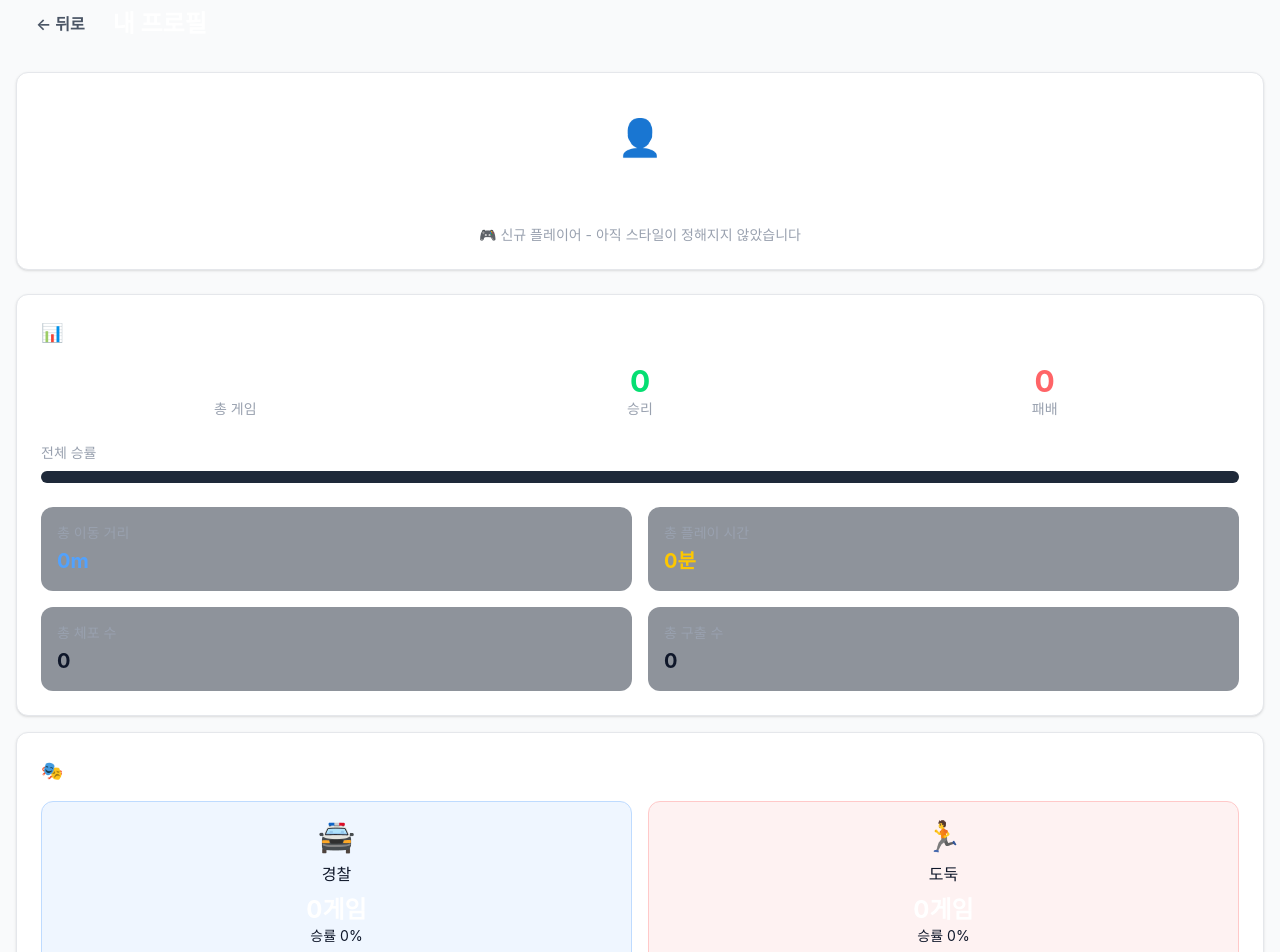
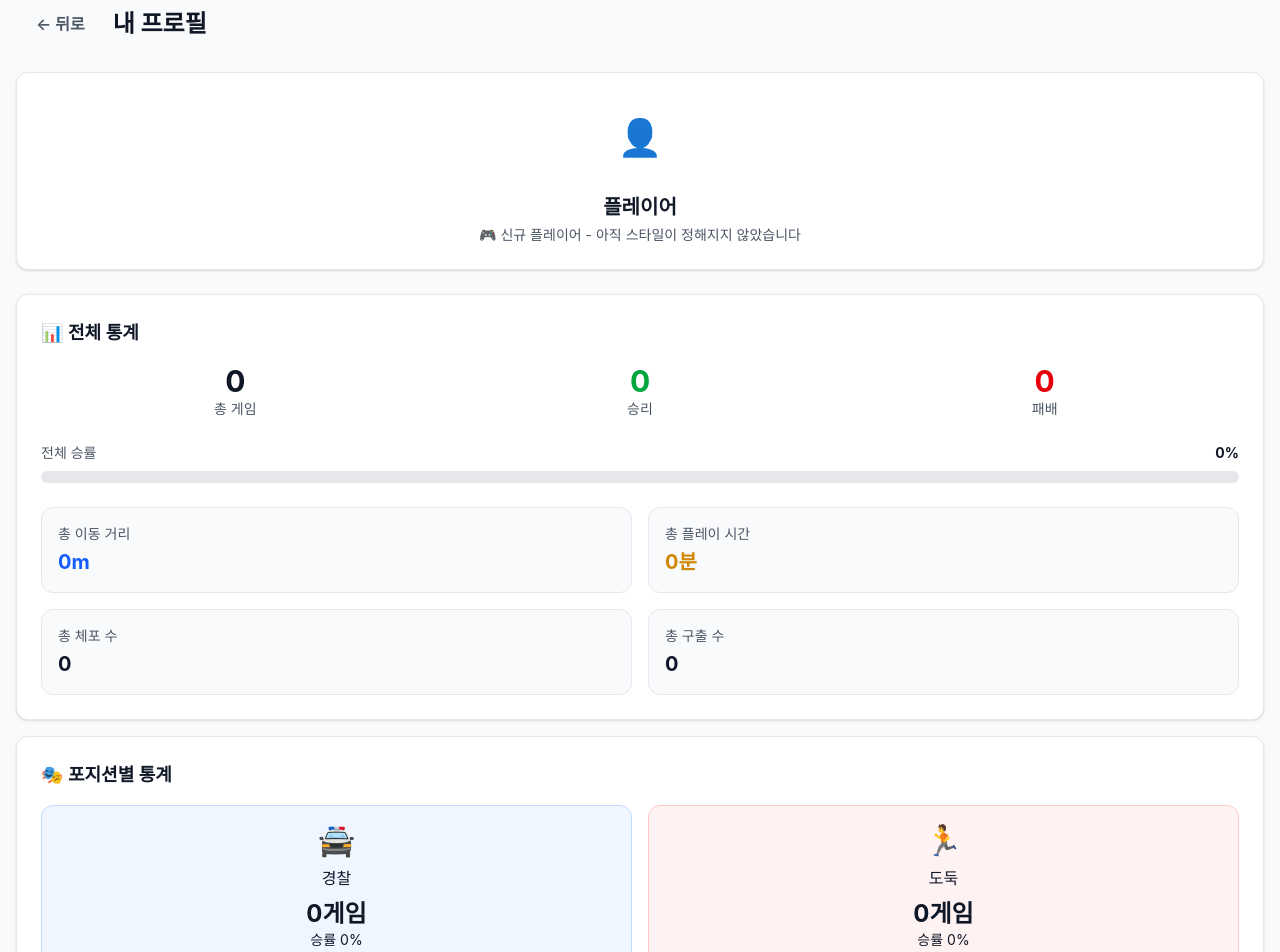
Before and after one commit to wpals0817-max/policenthief, a Next.js app: page /profile in a window 1280 px wide. Shown: the top 952 px of the page. Built offline with nearby package versions, Linux system fonts and the light colour scheme.

Commit message:
룰북, 프로필, 결과 페이지 라이트 테마 적용 - 전체 페이지 통일

```diff
--- a/src/app/profile/page.tsx
+++ b/src/app/profile/page.tsx
@@ -43,13 +43,13 @@ export default function ProfilePage() {
   });
 
   return (
-    <main className="min-h-screen p-4 safe-area-top safe-area-bottom">
+    <main className="min-h-screen p-4 safe-area-top safe-area-bottom bg-gray-50">
       {/* 헤더 */}
       <div className="flex items-center mb-6">
         <Button variant="ghost" onClick={() => router.back()}>
           ← 뒤로
         </Button>
-        <h1 className="text-2xl font-bold text-white ml-2">내 프로필</h1>
+        <h1 className="text-2xl font-bold text-gray-900 ml-2">내 프로필</h1>
       </div>
 
       {/* 프로필 카드 */}
@@ -58,37 +58,37 @@ export default function ProfilePage() {
           <div className="w-20 h-20 rounded-full bg-gradient-to-r from-police-500 to-thief-500 mx-auto flex items-center justify-center text-4xl mb-4">
             {totalGames > 50 ? "🏆" : totalGames > 20 ? "⭐" : "👤"}
           </div>
-          <h2 className="text-xl font-bold text-white">{userName || "플레이어"}</h2>
-          <p className="text-gray-400 text-sm mt-1">{playerStyle}</p>
+          <h2 className="text-xl font-bold text-gray-900">{userName || "플레이어"}</h2>
+          <p className="text-gray-600 text-sm mt-1">{playerStyle}</p>
         </div>
       </Card>
 
       {/* 전체 통계 */}
       <Card variant="default" padding="lg" className="mb-4">
-        <h2 className="text-lg font-semibold text-white mb-4">📊 전체 통계</h2>
+        <h2 className="text-lg font-semibold text-gray-900 mb-4">📊 전체 통계</h2>
 
         <div className="grid grid-cols-3 gap-4 text-center mb-6">
           <div>
-            <p className="text-3xl font-bold text-white">{totalGames}</p>
-            <p className="text-gray-400 text-sm">총 게임</p>
+            <p className="text-3xl font-bold text-gray-900">{totalGames}</p>
+            <p className="text-gray-600 text-sm">총 게임</p>
           </div>
           <div>
-            <p className="text-3xl font-bold text-green-400">{wins}</p>
-            <p className="text-gray-400 text-sm">승리</p>
+            <p className="text-3xl font-bold text-green-600">{wins}</p>
+            <p className="text-gray-600 text-sm">승리</p>
           </div>
           <div>
-            <p className="text-3xl font-bold text-red-400">{loses}</p>
-            <p className="text-gray-400 text-sm">패배</p>
+            <p className="text-3xl font-bold text-red-600">{loses}</p>
+            <p className="text-gray-600 text-sm">패배</p>
           </div>
         </div>
 
         {/* 승률 바 */}
         <div className="mb-6">
           <div className="flex justify-between text-sm mb-2">
-            <span className="text-gray-400">전체 승률</span>
-            <span className="text-white font-bold">{winRate}%</span>
+            <span className="text-gray-600">전체 승률</span>
+            <span className="text-gray-900 font-bold">{winRate}%</span>
           </div>
-          <div className="h-3 bg-gray-800 rounded-full overflow-hidden">
+          <div className="h-3 bg-gray-200 rounded-full overflow-hidden">
             <div
               className="h-full bg-gradient-to-r from-green-500 to-green-400 transition-all duration-500"
               style={{ width: `${winRate}%` }}
@@ -98,40 +98,40 @@ export default function ProfilePage() {
 
         {/* 누적 기록 */}
         <div className="grid grid-cols-2 gap-4">
-          <div className="p-4 bg-gray-800/50 rounded-xl">
-            <p className="text-gray-400 text-sm mb-1">총 이동 거리</p>
-            <p className="text-xl font-bold text-blue-400">{formatDistance(totalDistance)}</p>
+          <div className="p-4 bg-gray-50 rounded-xl border border-gray-200">
+            <p className="text-gray-600 text-sm mb-1">총 이동 거리</p>
+            <p className="text-xl font-bold text-blue-600">{formatDistance(totalDistance)}</p>
           </div>
-          <div className="p-4 bg-gray-800/50 rounded-xl">
-            <p className="text-gray-400 text-sm mb-1">총 플레이 시간</p>
-            <p className="text-xl font-bold text-yellow-400">{Math.round(totalDuration / 60)}분</p>
+          <div className="p-4 bg-gray-50 rounded-xl border border-gray-200">
+            <p className="text-gray-600 text-sm mb-1">총 플레이 시간</p>
+            <p className="text-xl font-bold text-yellow-600">{Math.round(totalDuration / 60)}분</p>
           </div>
-          <div className="p-4 bg-gray-800/50 rounded-xl">
-            <p className="text-gray-400 text-sm mb-1">총 체포 수</p>
-            <p className="text-xl font-bold text-police-400">{totalCatches}</p>
+          <div className="p-4 bg-gray-50 rounded-xl border border-gray-200">
+            <p className="text-gray-600 text-sm mb-1">총 체포 수</p>
+            <p className="text-xl font-bold text-police-600">{totalCatches}</p>
           </div>
-          <div className="p-4 bg-gray-800/50 rounded-xl">
-            <p className="text-gray-400 text-sm mb-1">총 구출 수</p>
-            <p className="text-xl font-bold text-thief-400">{totalRescues}</p>
+          <div className="p-4 bg-gray-50 rounded-xl border border-gray-200">
+            <p className="text-gray-600 text-sm mb-1">총 구출 수</p>
+            <p className="text-xl font-bold text-thief-600">{totalRescues}</p>
           </div>
         </div>
       </Card>
 
       {/* 포지션별 통계 */}
       <Card variant="default" padding="lg" className="mb-4">
-        <h2 className="text-lg font-semibold text-white mb-4">🎭 포지션별 통계</h2>
+        <h2 className="text-lg font-semibold text-gray-900 mb-4">🎭 포지션별 통계</h2>
 
         <div className="grid grid-cols-2 gap-4">
           {/* 경찰 */}
           <Card variant="police" padding="md">
             <div className="text-center">
               <div className="text-3xl mb-2">🚔</div>
-              <p className="text-police-300 font-medium">경찰</p>
-              <p className="text-2xl font-bold text-white mt-2">{policeGames.length}게임</p>
-              <p className="text-sm text-police-400">
+              <p className="text-police-700 font-medium">경찰</p>
+              <p className="text-2xl font-bold text-gray-900 mt-2">{policeGames.length}게임</p>
+              <p className="text-sm text-police-600">
                 승률 {calculateWinRate(policeWins, policeGames.length)}%
               </p>
-              <p className="text-xs text-gray-400 mt-1">
+              <p className="text-xs text-gray-600 mt-1">
                 체포 {totalCatches}회
               </p>
             </div>
@@ -141,12 +141,12 @@ export default function ProfilePage() {
           <Card variant="thief" padding="md">
             <div className="text-center">
               <div className="text-3xl mb-2">🏃</div>
-              <p className="text-thief-300 font-medium">도둑</p>
-              <p className="text-2xl font-bold text-white mt-2">{thiefGames.length}게임</p>
-              <p className="text-sm text-thief-400">
+              <p className="text-thief-700 font-medium">도둑</p>
+              <p className="text-2xl font-bold text-gray-900 mt-2">{thiefGames.length}게임</p>
+              <p className="text-sm text-thief-600">
                 승률 {calculateWinRate(thiefWins, thiefGames.length)}%
               </p>
-              <p className="text-xs text-gray-400 mt-1">
+              <p className="text-xs text-gray-600 mt-1">
                 구출 {totalRescues}회
               </p>
             </div>
@@ -156,10 +156,10 @@ export default function ProfilePage() {
 
       {/* 최근 게임 히스토리 */}
       <Card variant="default" padding="lg" className="mb-4">
-        <h2 className="text-lg font-semibold text-white mb-4">📜 최근 게임</h2>
+        <h2 className="text-lg font-semibold text-gray-900 mb-4">📜 최근 게임</h2>
 
         {gameHistory.length === 0 ? (
-          <p className="text-gray-500 text-center py-8">아직 플레이한 게임이 없습니다</p>
+          <p className="text-gray-600 text-center py-8">아직 플레이한 게임이 없습니다</p>
         ) : (
           <div className="space-y-3">
             {gameHistory.slice(0, 10).map((game) => (
@@ -167,16 +167,16 @@ export default function ProfilePage() {
                 key={game.id}
                 className={`p-3 rounded-xl border ${
                   game.result === "win"
-                    ? "bg-green-900/20 border-green-700/50"
-                    : "bg-red-900/20 border-red-700/50"
+                    ? "bg-green-50 border-green-300"
+                    : "bg-red-50 border-red-300"
                 }`}
               >
                 <div className="flex justify-between items-center">
                   <div className="flex items-center gap-3">
                     <span className="text-xl">{game.team === "police" ? "🚔" : "🏃"}</span>
                     <div>
-                      <p className="text-white font-medium">{game.roomName}</p>
-                      <p className="text-gray-400 text-xs">
+                      <p className="text-gray-900 font-medium">{game.roomName}</p>
+                      <p className="text-gray-600 text-xs">
                         {new Date(game.date).toLocaleDateString("ko-KR")} •{" "}
                         {Math.round(game.duration / 60)}분 • {formatDistance(game.distance)}
                       </p>
@@ -184,7 +184,7 @@ export default function ProfilePage() {
                   </div>
                   <span
                     className={`text-sm font-bold ${
-                      game.result === "win" ? "text-green-400" : "text-red-400"
+                      game.result === "win" ? "text-green-600" : "text-red-600"
                     }`}
                   >
                     {game.result === "win" ? "승리" : "패배"}
```
Also changed, not shown: src/app/result/[code]/page.tsx (+30 -30 lines), src/app/rules/page.tsx (+12 -12 lines), .eslintrc.json (added).
